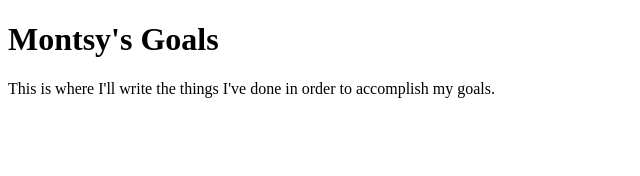
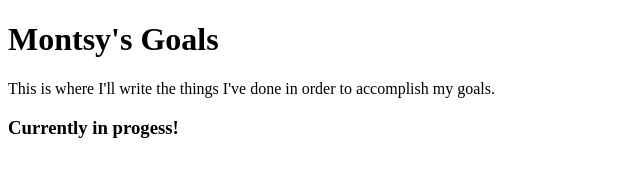
Before and after one commit to montsyglz/montsyglz.github.io, a plain HTML site: page index.html in a window 1280 px wide. Shown: the whole page, without its empty margins (0-640 px from the left). Drawn offline with Linux system fonts and the light colour scheme.

Commit message:
Added h2 in progress

```diff
--- a/index.html
+++ b/index.html
@@ -5,6 +5,7 @@
 <body>
     <h1>Montsy's Goals</h1>
     <p>This is where I'll write the things I've done in order to accomplish my goals.</p>
+    <h3>Currently in progess!</h3>
 </body>
 
 </html>
```
